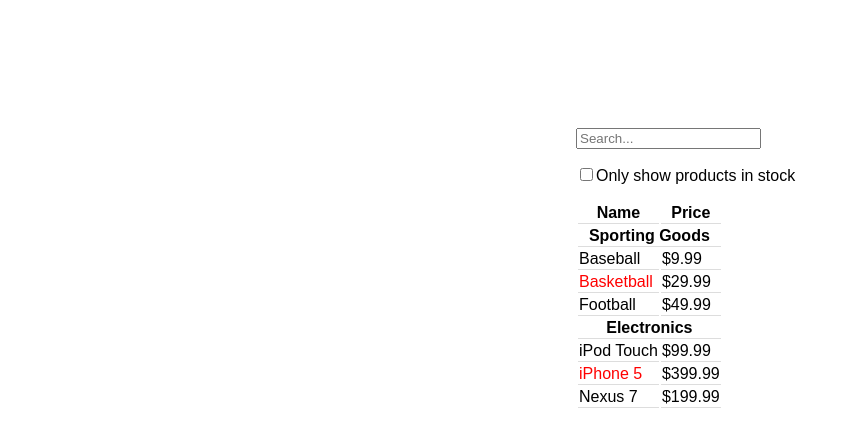
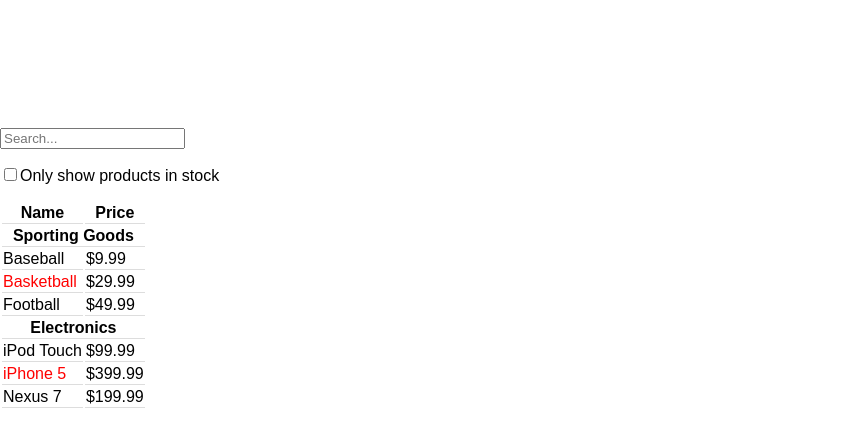
Before and after one commit to enderst3/tir, a React (Create React App) app: page / in a window 1280 px wide. Shown: the top 442 px of the page, without its empty margins (0-859 px from the left). Built offline with nearby package versions, Linux system fonts and the light colour scheme.

Commit message:
set up checkbox listener

```diff
--- a/src/App.css
+++ b/src/App.css
@@ -5,7 +5,7 @@
 .inventoryApp {
   width: 40%;
   padding-top: 10%;
-  padding-left: 45%;
+  /* padding-left: 45%; */
 }
 
 td, th {
```
